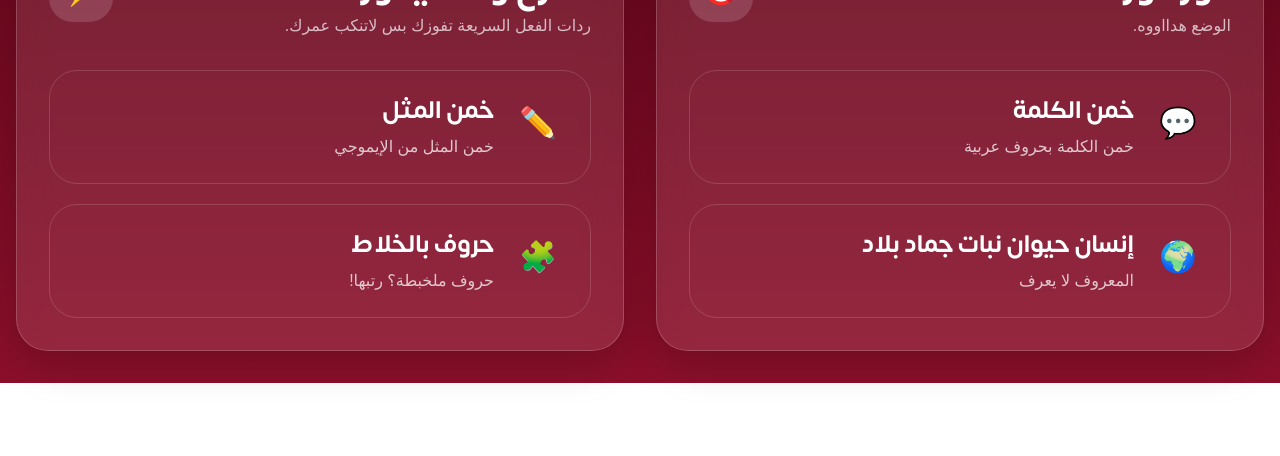
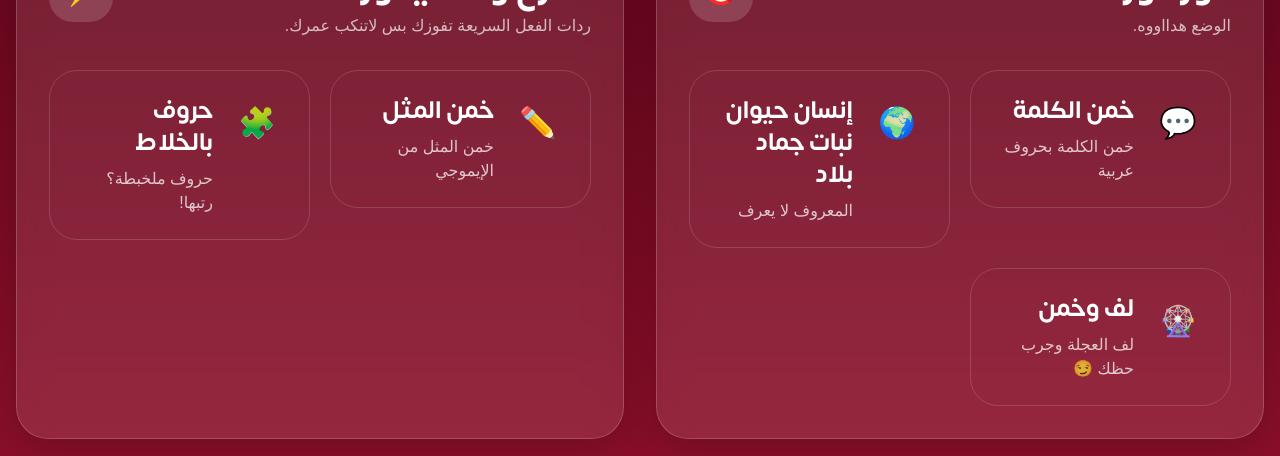
Before and after one commit to heelpeeri/khalnelab, a Next.js app: page / in a window 1280 px wide. Shown: the part 477-933 px from the top of the page. Before the commit the page ends 860 px from the top, so only its background shows below. Built offline with nearby package versions, Linux system fonts and the light colour scheme; a web font is replaced by a local one.

Commit message:
Update page.tsx

```diff
--- a/src/app/page.tsx
+++ b/src/app/page.tsx
@@ -14,6 +14,12 @@ const turnBasedGames = [
     emoji: "🌍",
     title: "إنسان حيوان نبات جماد بلاد",
     desc: "المعروف لا يعرف"
+  },
+  {
+    href: "/match?game=wheel",
+    emoji: "🎡",
+    title: "لف وخمن",
+    desc: "لف العجلة وجرب حظك 😏"
   },
 ];
 
@@ -41,14 +47,14 @@ export default function Home() {
           <Logo size={210} />
         </div>
 
-        {/* 🔥 هذا كان ناقص */}
+        {/* الوصف */}
         <section className="mx-auto mt-6 max-w-3xl text-center">
           <p className="mx-auto mt-5 max-w-3xl text-lg leading-8 text-white/80 md:text-2xl">
             منصة ألعاب عائلية سعودية بتجربة سريعة، واضحة، وممتعة داخل البيت.
           </p>
 
           <div className="mt-8 flex flex-wrap justify-center gap-3">
-            <Link href="/match?game=word" className="btn-primary">
+            <Link href="/match?game=word" className="btn-primary active:scale-95">
               ابدأ التحدي
             </Link>
           </div>
@@ -75,7 +81,8 @@ export default function Home() {
               </div>
             </div>
 
-            <div className="mt-8 grid gap-5">
+            {/* 🔥 هنا التعديل */}
+            <div className="mt-8 grid gap-5 md:grid-cols-2">
               {turnBasedGames.map((game) => (
                 <Link key={game.title} href={game.href} className="block">
                   <div className="rounded-[28px] border border-white/15 bg-white/8 p-6 text-right transition duration-200 hover:-translate-y-1 hover:bg-white/14">
@@ -115,7 +122,7 @@ export default function Home() {
               </div>
             </div>
 
-            <div className="mt-8 grid gap-5">
+            <div className="mt-8 grid gap-5 md:grid-cols-2">
               {speedGames.map((game) => (
                 <Link key={game.title} href={game.href} className="block">
                   <div className="rounded-[28px] border border-white/15 bg-white/8 p-6 text-right transition duration-200 hover:-translate-y-1 hover:bg-white/14">
```
